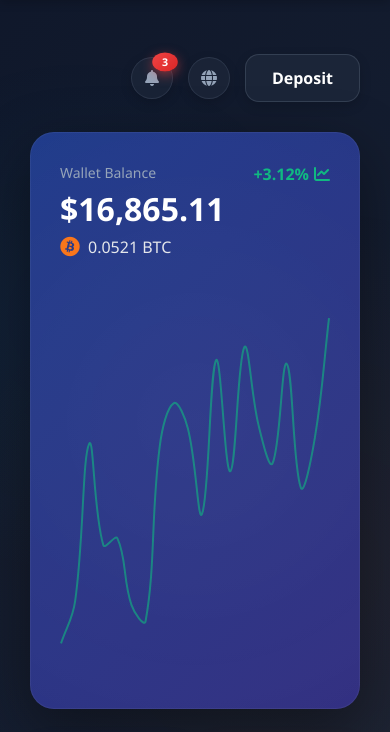
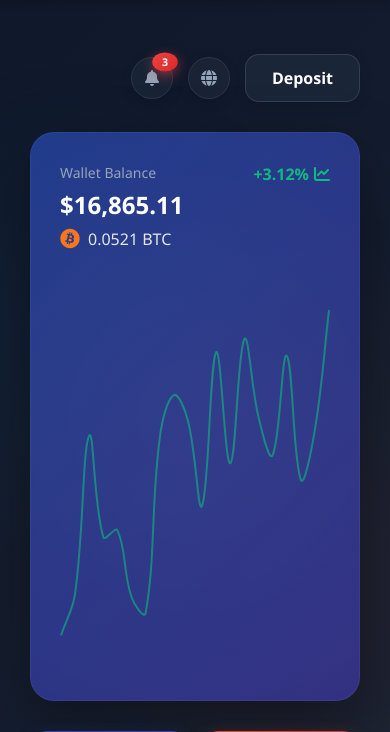
Before and after one commit to oluwafemidiakhoa/BITOKI, a Flask app: page /dashboard in a window 390 px wide. Shown: the part 105-837 px from the top of the page. Run offline with Flask 3, Linux system fonts and the light colour scheme.

Commit message:
Reduce wallet balance font size in dashboard
- Change balance amount font size from 42px to 28px for better readability
- Update mobile responsive font size from 32px to 24px
- Wallet balance now displays at more appropriate size

🤖 Generated with [Claude Code](https://claude.ai/code)

Co-Authored-By: Claude <noreply@anthropic.com>

```diff
--- a/web/templates/dashboard.html
+++ b/web/templates/dashboard.html
@@ -96,7 +96,7 @@
 
     .balance-amount {
         color: white;
-        font-size: 42px;
+        font-size: 28px;
         font-weight: 700;
         margin-bottom: 10px;
         line-height: 1;
@@ -500,7 +500,7 @@
     /* Responsive */
     @media (max-width: 576px) {
         .balance-amount {
-            font-size: 32px;
+            font-size: 24px;
         }
 
         .action-cards-grid {
```
